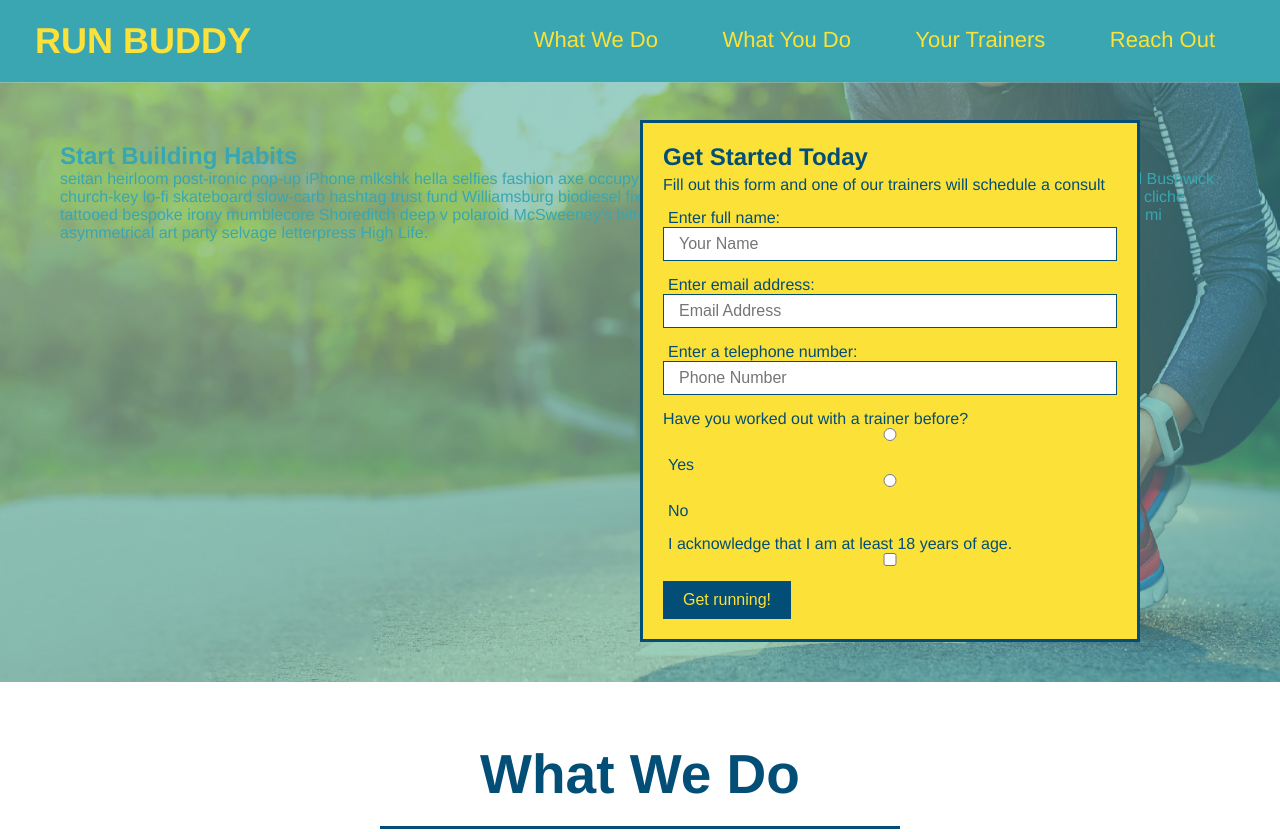
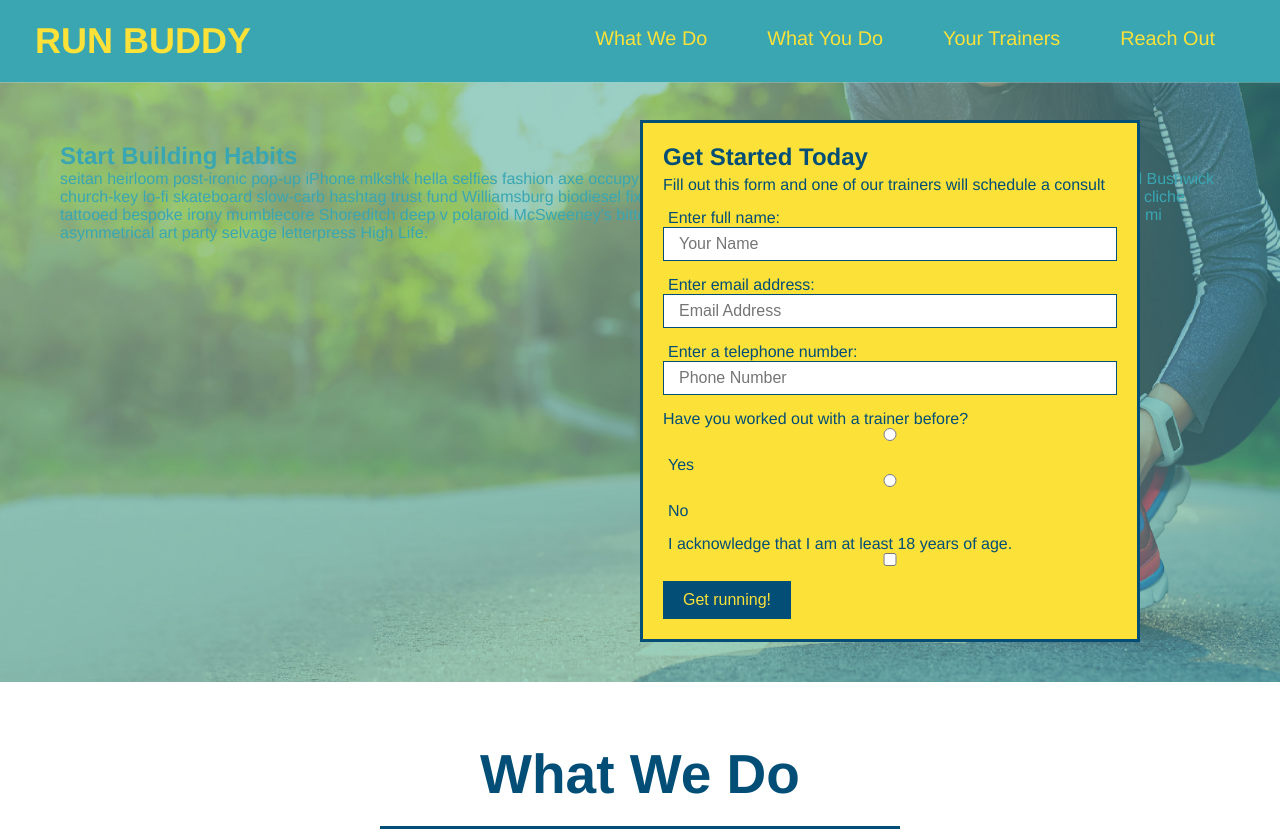
Before and after one commit to afatasi26/run-buddy, a plain HTML site: page index.html in a window 1280 px wide. Shown: the top 832 px of the page. Drawn offline with Linux system fonts and the light colour scheme; files whose address does not match are found by name.

Commit message:
add flexbox to header

```diff
--- a/assets/css/style.css
+++ b/assets/css/style.css
@@ -37,14 +37,21 @@ header nav {
    margin: 7px 0;
 }
 
-header nav ul li {
-   display: inline;
+header nav ul  {
+  display: flex;
+  flex-wrap: wrap;
+  justify-content: space-between;
+  align-items: center;
+  list-style: none;
+;
+
 }
 
 header nav ul li a {
    margin: 0 30px;
    font-weight: lighter;
-   font-size: 22px;
+   font-size: 1.55vw;
+
 }
 
 footer{
```
